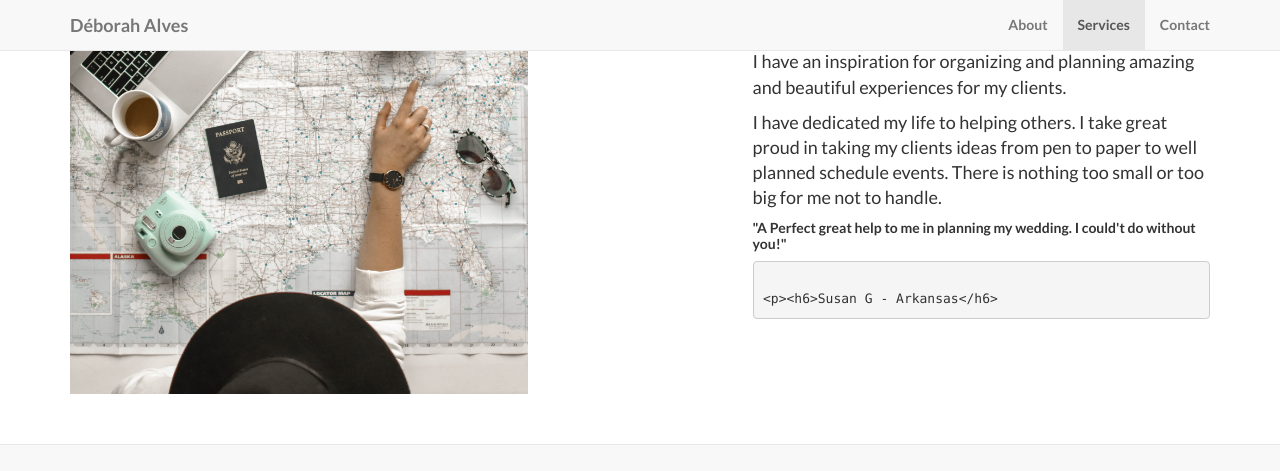
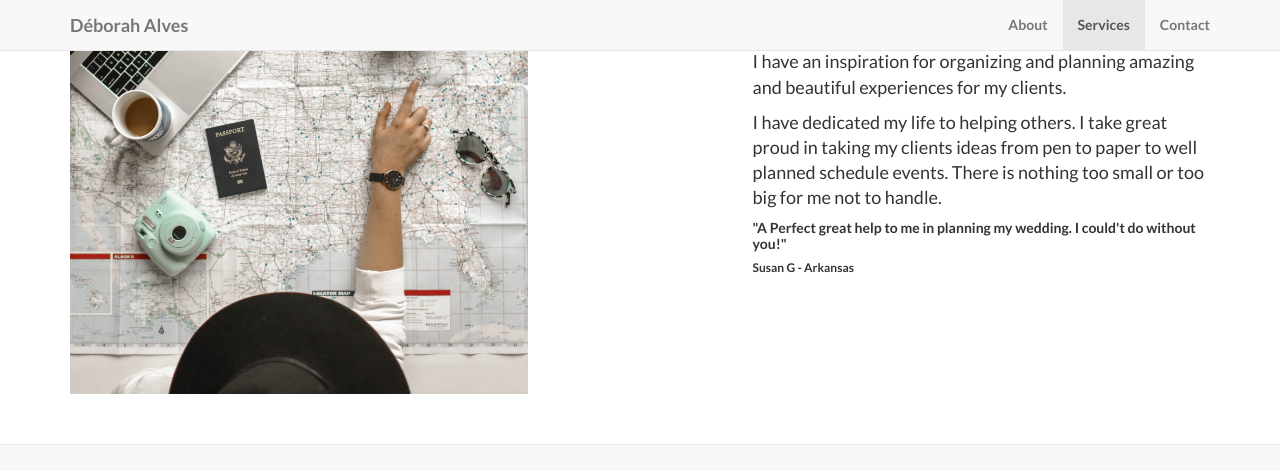
Before and after one commit to deborahyalves/deborahyalves.github.io, a Jekyll site: the page built from index.html, in a window 1280 px wide and 900 px high, scrolled down 1148 px, cut to the strip 0-471 px from the top of the window. Built offline with Jekyll 4.4.1, drawn with Linux system fonts in a browser that asks for light colours.

```diff
--- a/_posts/2014-09-21-services-1.markdown
+++ b/_posts/2014-09-21-services-1.markdown
@@ -13,4 +13,4 @@ description: |
 
 
 <h5> "A Perfect great help to me in planning my wedding. I could't do without you!"</h5>
-                                                                <p><h6>Susan G - Arkansas</h6>
+   <p> <h6>Susan G - Arkansas</h6> <p>
```
